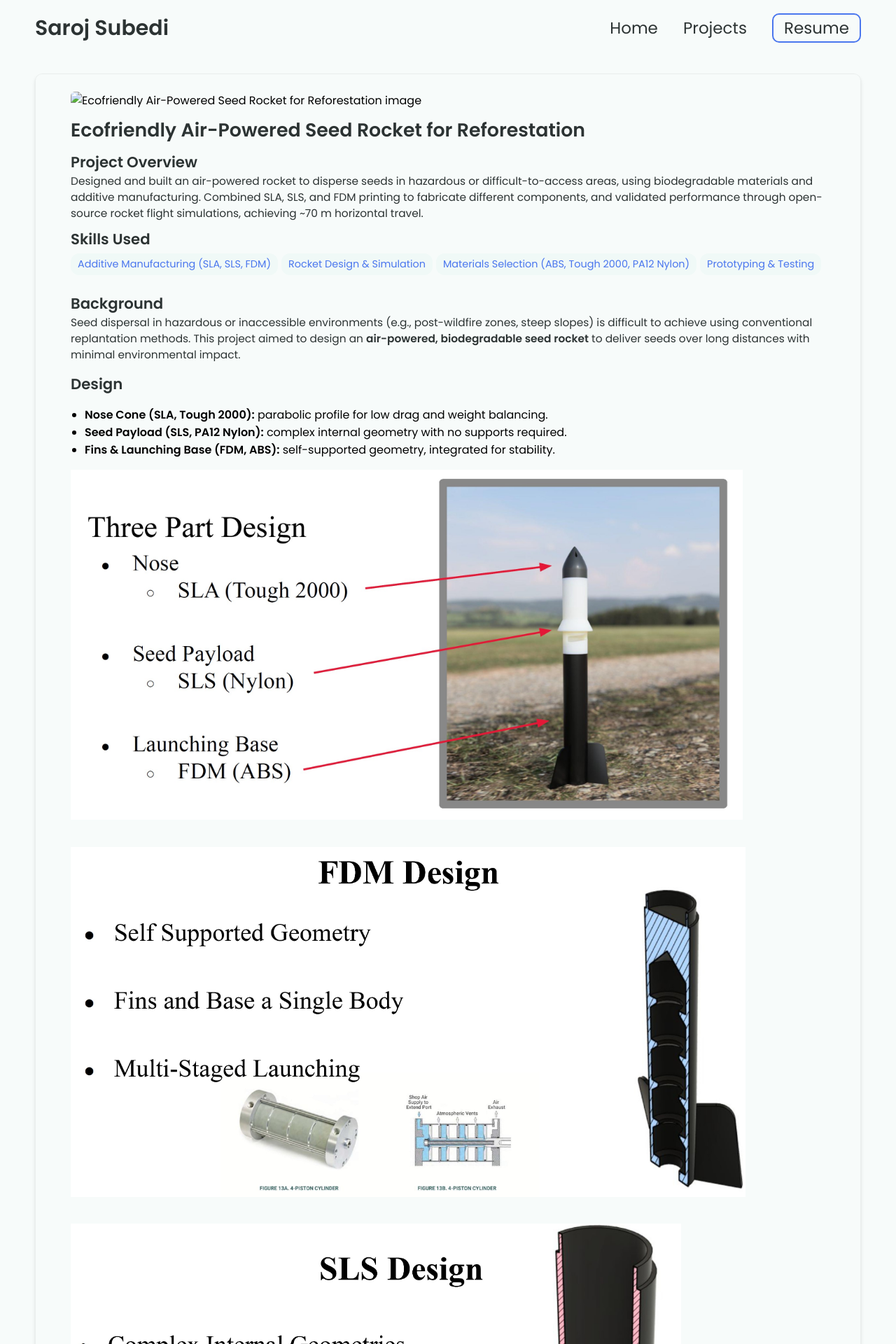
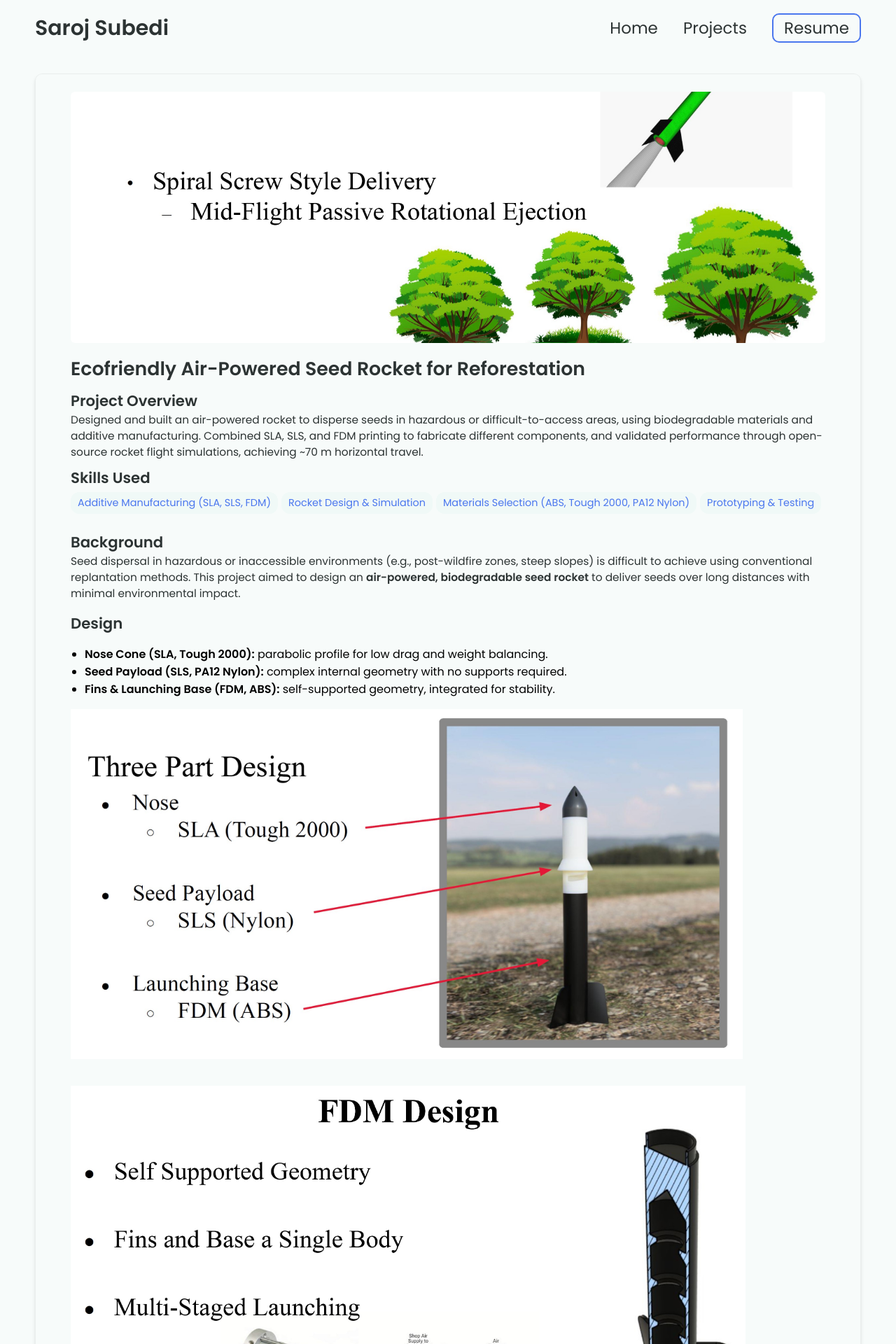
Before and after one commit to subedi-saroj/subedi-saroj.github.io, a Jekyll site: the page built from _projects/06_3dprintedrocket/index.md, in a window 1280 px wide. Shown: the top 1920 px of the page at 70% size. Built offline with Jekyll 4.4.1, drawn with Linux system fonts in a browser that asks for light colours.

Commit message:
Change main image path in index.md

```diff
--- a/_projects/06_3dprintedrocket/index.md
+++ b/_projects/06_3dprintedrocket/index.md
@@ -7,7 +7,7 @@ skills:
   - Rocket Design & Simulation
   - Materials Selection (ABS, Tough 2000, PA12 Nylon)
   - Prototyping & Testing
-main-image: /assets/images/projects/main.jpg
+main-image: /main.jpg
 ---
 ## Background
 Seed dispersal in hazardous or inaccessible environments (e.g., post-wildfire zones, steep slopes) is difficult to achieve using conventional replantation methods. This project aimed to design an **air-powered, biodegradable seed rocket** to deliver seeds over long distances with minimal environmental impact.
@@ -27,7 +27,6 @@ Seed dispersal in hazardous or inaccessible environments (e.g., post-wildfire zo
 - Optimized fin shape (clipped delta with rounded leading edge, wedge trailing edge) to maximize stability.
 <br>
 ## Cost & Time Summary
-
 | Part            | Process | Material    | Print Time | Cost    |
 |-----------------|---------|-------------|------------|---------|
 | Fins & Base     | FDM     | ABS         | 9 hr 15 m  | $144.10 |
```
